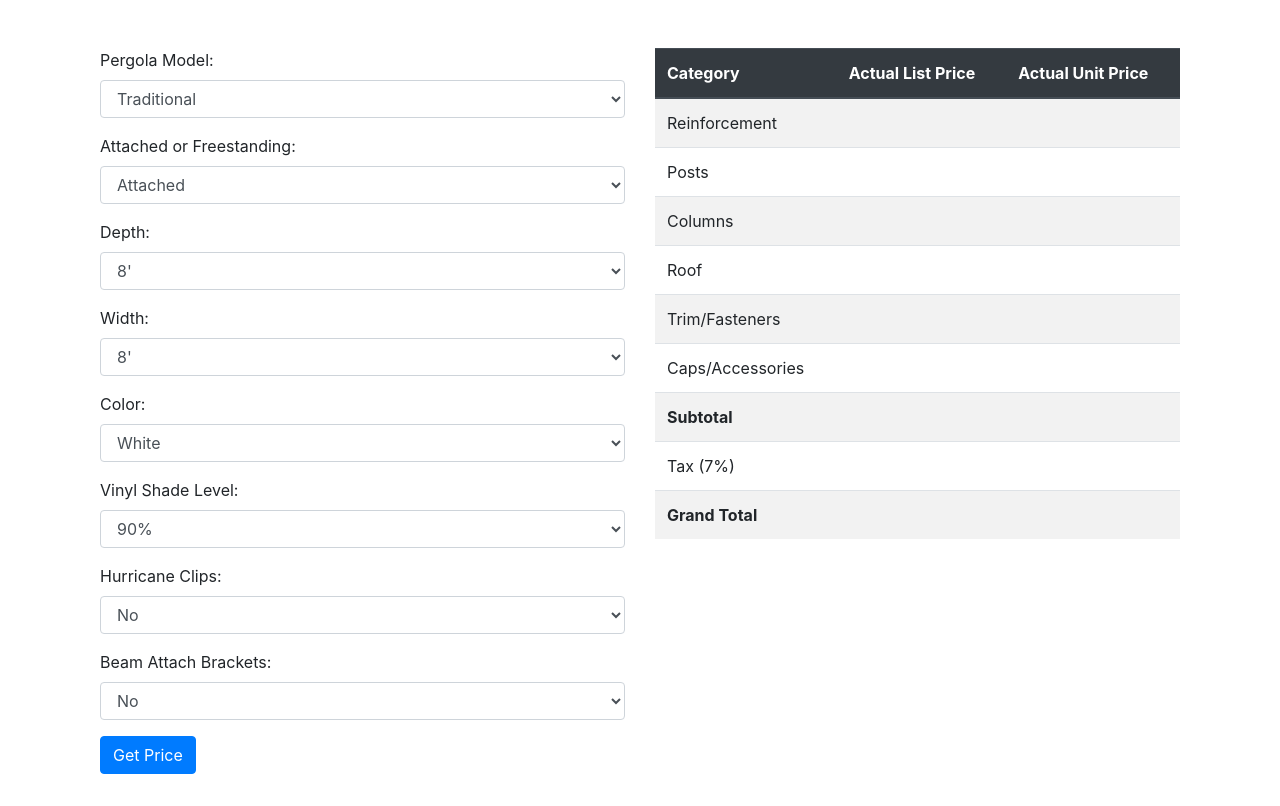
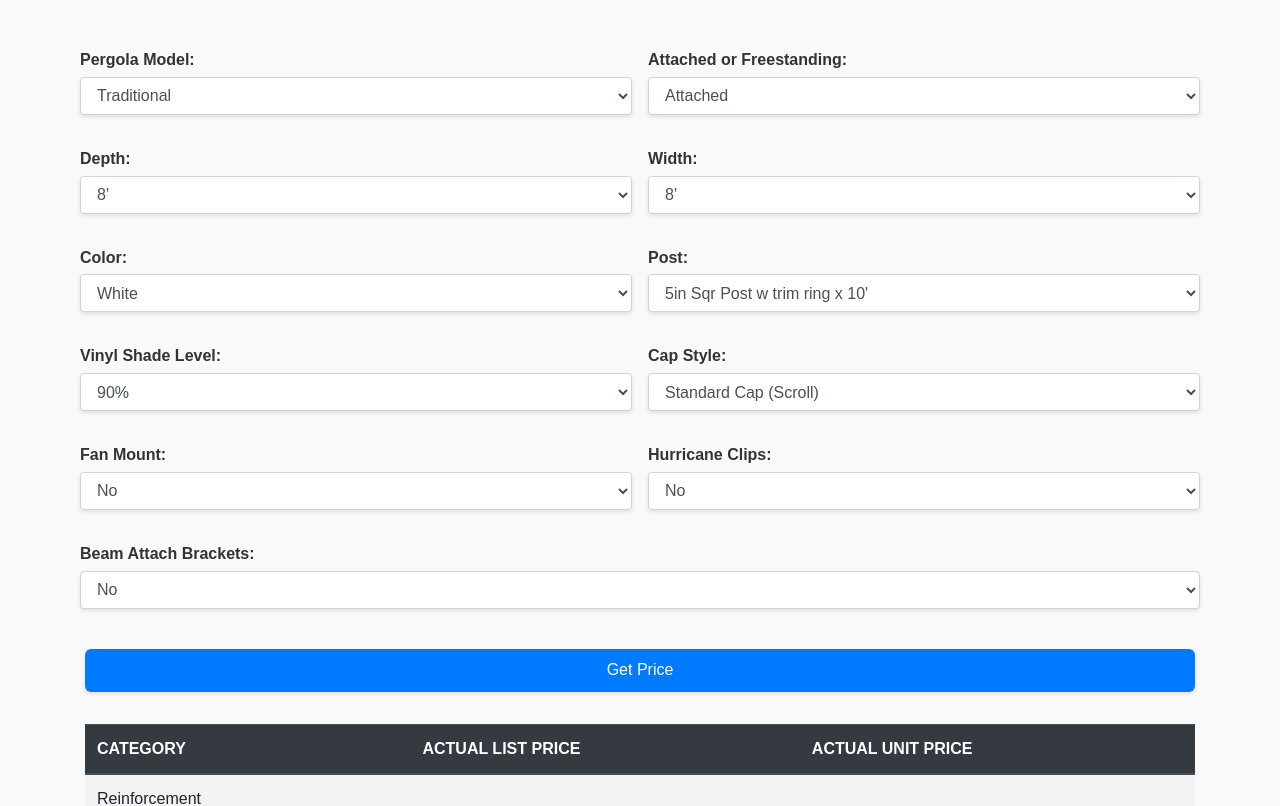
Before and after one commit to teodor723/teodor723.github.io, a plain HTML site: page index.html in a window 1280 px wide. Shown: the top 806 px of the page. Drawn offline with nearby package versions, Linux system fonts and the light colour scheme.

Commit message:
version working with hidden variation select fields

```diff
--- /dev/null
+++ b/app.css
@@ -0,0 +1,105 @@
+body {
+    background-color: #f9f9f9;
+    font-family: Arial, sans-serif;
+    color: #333;
+}
+
+.form-group label {
+    font-weight: 600;
+    margin-bottom: 0.3rem;
+}
+
+select, button {
+    border-radius: 6px;
+    padding: 0.45rem 1rem;
+    background-color: #fff;
+    border: 1px solid #ccc;
+    transition: border-color 0.2s ease, box-shadow 0.2s ease;
+    box-shadow: 0 2px 4px rgba(0, 0, 0, 0.1);
+    width: 100%;
+}
+
+select:focus {
+    border-color: #007bff;
+    outline: none;
+    box-shadow: 0 2px 6px rgba(0, 123, 255, 0.2);
+}
+
+.btn-primary {
+    background-color: #007bff;
+    border: none;
+    color: #fff;
+    font-size: 16px;
+    font-weight: 500;
+    transition: background-color 0.2s ease;
+    padding: 0.6rem 1.2rem;
+    cursor: pointer;
+    border-radius: 6px;
+    box-shadow: 0 2px 4px rgba(0, 0, 0, 0.1);
+}
+
+.btn-primary:hover {
+    background-color: #0056b3;
+}
+
+.table-container {
+    margin-top: 2rem;
+    overflow-x: auto;
+}
+
+table {
+    border-collapse: collapse;
+    width: 100%;
+    background-color: #fff;
+    border-radius: 8px;
+    overflow: hidden;
+    box-shadow: 0px 4px 12px rgba(0, 0, 0, 0.1);
+}
+
+th, td {
+    padding: 12px;
+    border-bottom: 1px solid #eee;
+    text-align: left;
+}
+
+th {
+    background-color: #f1f1f1;
+    font-weight: bold;
+    color: #555;
+    text-transform: uppercase;
+}
+
+tr:last-child td {
+    border-bottom: none;
+}
+
+.font-weight-bold {
+    font-weight: bold;
+    background-color: #fafafa;
+}
+
+.form-row {
+    display: flex;
+    flex-wrap: wrap;
+    gap: 16px;
+}
+
+.form-group {
+    flex: 1 1 calc(50% - 8px); /* 50% width with spacing */
+    min-width: 200px;
+    display: flex;
+    flex-direction: column;
+    transition: opacity 0.2s ease, transform 0.2s ease;
+}
+
+.form-group.hidden {
+    display: none;
+    transform: scale(0.95);
+    opacity: 0;
+}
+
+/* Force last select to take 50% width if total is odd */
+.form-group.last-odd {
+    flex-basis: calc(50% - 8px) !important;
+    margin-right: auto;
+}
--- a/app.js
+++ b/app.js
@@ -1,4 +1,4 @@
-const GOOGLE_SCRIPT_ID = "AKfycby_iaAP1QANbMCwFMvv5ryRsL7ia5f09edqTy9P0OIL7tnXYn6fYa_l9-0rp9Akk3UGcA";
+const GOOGLE_SCRIPT_ID = "AKfycbwpU2LJP7jon22iCAK78QBPWNIbnfY1bvbXJTHKbEPh0LS9-uTrzoJh-UNv3Tpyye1h8g";
 const variations = {
     depth: {
         Traditional: ["8'", "10'", "12'", "14'", "16'", "18'", "20'", "24'"],
@@ -32,6 +32,71 @@ const variations = {
     },
 };
 
+const postsVariations = {
+    Traditional: {
+        White: [
+            "5in Sqr Post w trim ring x 10'",
+            "5in Sqr Post x 10'",
+            "7in Sqr Column x 10'",
+            "10in Round Column x 10'"
+        ],
+        Tan: [
+            "5in Sqr Post w trim ring x 10'",
+            "5in Sqr Post x 10'",
+            "7in Sqr Column x 10'"
+        ],
+        Black: [
+            "5in Sqr Post x 10'"
+        ]
+    },
+    Modern: {
+        White: [
+            "7in Sqr Column x 10'",
+            "7in Sqr Column x 10' w/ trim ring"
+        ],
+        Tan: [
+            "7in Sqr Column x 10'",
+            "7in Sqr Column x 10' w/ trim ring"
+        ],
+        Black: [
+            "8in Sqr Column x 10'",
+            "8in Sqr Column x 10' w/ trim ring"
+        ]
+    },
+    Elements: {
+        White: [
+            "5in Sqr Post x 10'"
+        ],
+        Tan: [
+            "5in Sqr Post x 10'"
+        ],
+        Black: [
+            "5in Sqr Post x 10'"
+        ]
+    }
+};
+
+const capStyleVariations = {
+    Traditional: {
+        White: ["Standard Cap (Scroll)", "Flat Cap", "Bevel Cap"],
+        Tan: ["Standard Cap (Scroll)", "Flat Cap", "Bevel Cap"],
+        Black: ["Standard Cap (Scroll)", "Flat Cap"]
+    },
+    Modern: "N/A on this model",
+    Elements: {
+        White: ["Standard Cap (Scroll)", "Flat Cap", "Bevel Cap"],
+        Tan: ["Standard Cap (Scroll)", "Flat Cap", "Bevel Cap"],
+        Black: ["Standard Cap (Scroll)", "Flat Cap"]
+    }
+};
+
+const fanMountOptions = {
+    White: ["No", "1", "2", "3"],
+    Tan: ["No", "1", "2", "3"],
+    Black: "N/A on this model"
+};
+
+
 function populateOptions(model) {
     Object.keys(variations).forEach((key) => {
         const container = $(`#${key}`).closest('.form-group');
@@ -50,19 +115,89 @@ function populateOptions(model) {
     });
 }
 
+
+function populatePostOptions(model, color) {
+    const select = $("#post");
+    select.empty(); // Clear previous options
+
+    if (postsVariations[model] && postsVariations[model][color]) {
+        const options = postsVariations[model][color];
+        if (options.length > 0) {
+            // Limit to the first matching value (like ARRAY_CONSTRAIN)
+            select.append(new Option(options[0], options[0]));
+            select.closest('.form-group').show(); // Show the dropdown
+        } else {
+            select.closest('.form-group').hide(); // Hide if no options available
+        }
+    } else {
+        select.closest('.form-group').hide(); // Hide if no options available
+    }
+}
+
+function populateCapStyleOptions(model, color) {
+    const container = $("#cap_style_container");
+    const select = $("#cap_style");
+    select.empty(); // Clear previous options
+
+    if (capStyleVariations[model] === "N/A on this model") {
+        container.hide(); // Hide the field if "N/A on this model"
+    } else if (capStyleVariations[model] && capStyleVariations[model][color]) {
+        const options = capStyleVariations[model][color];
+
+        // Limit to the first 3 options (like ARRAY_CONSTRAIN)
+        options.slice(0, 3).forEach(option => {
+            select.append(new Option(option, option));
+        });
+
+        container.show(); // Show the dropdown
+    } else {
+        container.hide(); // Hide if no options available
+    }
+}
+
+function populateFanMountOptions(color) {
+    const container = $("#fan_mount_container");
+    const select = $("#fan_mount");
+    select.empty(); // Clear previous options
+
+    if (fanMountOptions[color] === "N/A on this model") {
+        container.hide(); // Hide the field if "N/A on this model"
+    } else if (fanMountOptions[color]) {
+        const options = fanMountOptions[color];
+
+        // Limit to the first 4 options (like ARRAY_CONSTRAIN)
+        options.slice(0, 4).forEach(option => {
+            select.append(new Option(option, option));
+        });
+
+        container.show(); // Show the dropdown
+    } else {
+        container.hide(); // Hide if no options available
+    }
+}
+
 $(document).ready(() => {
     const defaultModel = $("#model").val();
+    const defaultColor = $("#color").val();
+
     populateOptions(defaultModel);
+    populatePostOptions(defaultModel, defaultColor);
+    populateCapStyleOptions(defaultModel, defaultColor);
+    populateFanMountOptions(defaultColor);
 
-    $("#model").on("change", function () {
-        const selectedModel = $(this).val();
+    $("#model, #color").on("change", function () {
+        const selectedModel = $("#model").val();
+        const selectedColor = $("#color").val();
+
         populateOptions(selectedModel);
+        populatePostOptions(selectedModel, selectedColor);
+        populateCapStyleOptions(selectedModel, selectedColor);
+        populateFanMountOptions(selectedColor);
     });
 
     $("#pergolaForm").on("submit", (e) => {
         e.preventDefault();
 
-        // Only serialize visible and enabled fields
         const params = $("#pergolaForm")
             .find("select:visible, input:visible")
             .serialize();
@@ -71,6 +206,9 @@ $(document).ready(() => {
         fetchPricingSummary(params);
     });
 });
+
+
+
 
 const fetchPricingSummary = async (params) => {
     const button = $("#pergolaForm button[type='submit']");
@@ -81,7 +219,7 @@ const fetchPricingSummary = async (params) => {
         const result = await response.json();
 
         Object.keys(result).forEach(key => {
-            console.log(`${key}: ${result[key]}`);
+            //console.log(`${key}: ${result[key]}`);
             const formattedValue = new Intl.NumberFormat('en-US', {
                 style: 'currency',
                 currency: 'USD'
--- a/index.html
+++ b/index.html
@@ -5,11 +5,12 @@
     <meta name="viewport" content="width=device-width, initial-scale=1.0"/>
     <title>Pergola Configurator</title>
     <link href="https://stackpath.bootstrapcdn.com/bootstrap/4.5.2/css/bootstrap.min.css" rel="stylesheet">
+    <link href="./app.css" rel="stylesheet">
 </head>
 <body>
 <div class="container mt-5">
-    <div class="d-flex flex-wrap">
-        <form id="pergolaForm" class="col-12 col-md-6">
+    <form id="pergolaForm">
+        <div class="form-row">
             <div class="form-group">
                 <label for="model">Pergola Model:</label>
                 <select id="model" name="model" class="form-control" required>
@@ -48,6 +49,12 @@
             </div>
 
             <div class="form-group">
+                <label for="post">Post:</label>
+                <select id="post" name="post" class="form-control"></select>
+            </div>
+
+
+            <div class="form-group">
                 <label for="vinyl_shade_level">Vinyl Shade Level:</label>
                 <select id="vinyl_shade_level" name="vinyl_shade_level" class="form-control"></select>
             </div>
@@ -55,6 +62,16 @@
             <div class="form-group">
                 <label for="polycarbonate_sheet_color">Polycarbonate Sheet Color:</label>
                 <select id="polycarbonate_sheet_color" name="polycarbonate_sheet_color" class="form-control"></select>
+            </div>
+
+            <div class="form-group" id="cap_style_container">
+                <label for="cap_style">Cap Style:</label>
+                <select id="cap_style" name="cap_style" class="form-control"></select>
+            </div>
+
+            <div class="form-group" id="fan_mount_container">
+                <label for="fan_mount">Fan Mount:</label>
+                <select id="fan_mount" name="fan_mount" class="form-control"></select>
             </div>
 
             <div class="form-group">
@@ -66,11 +83,13 @@
                 <label for="beam_attach_brkts">Beam Attach Brackets:</label>
                 <select id="beam_attach_brkts" name="beam_attach_brkts" class="form-control"></select>
             </div>
-
+        </div>
+        <div class="text-center mt-4">
             <button type="submit" class="btn btn-primary">Get Price</button>
+        </div>
     </form>
 
-        <div class="col-12 col-md-6">
+    <div class="table-container">
         <table class="table table-hover table-striped" style="min-height: 400px; overflow-y: auto;">
             <thead class="thead-dark">
             <tr>
@@ -129,8 +148,6 @@
         </table>
     </div>
 </div>
-</div>
-
 
 <script src="https://code.jquery.com/jquery-3.5.1.min.js"></script>
 <script src="https://stackpath.bootstrapcdn.com/bootstrap/4.5.2/js/bootstrap.min.js"></script>
```
Lines whose indentation alone changed are shown as unchanged.
